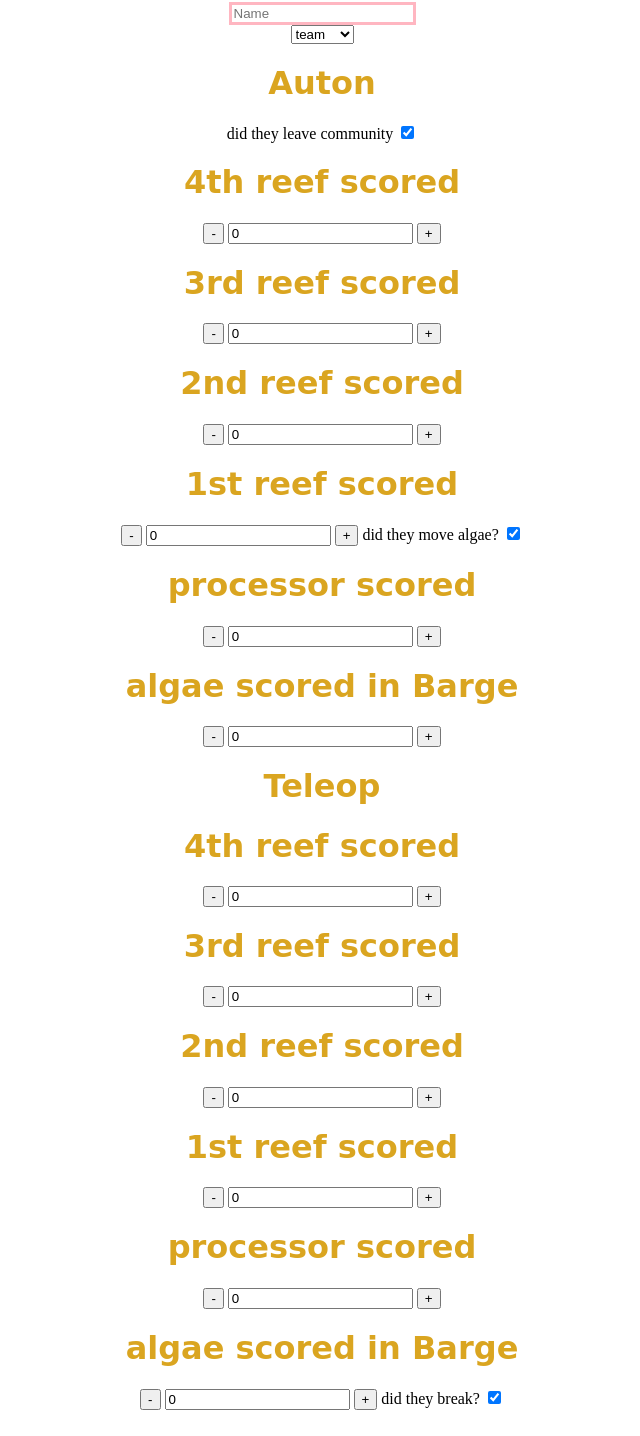
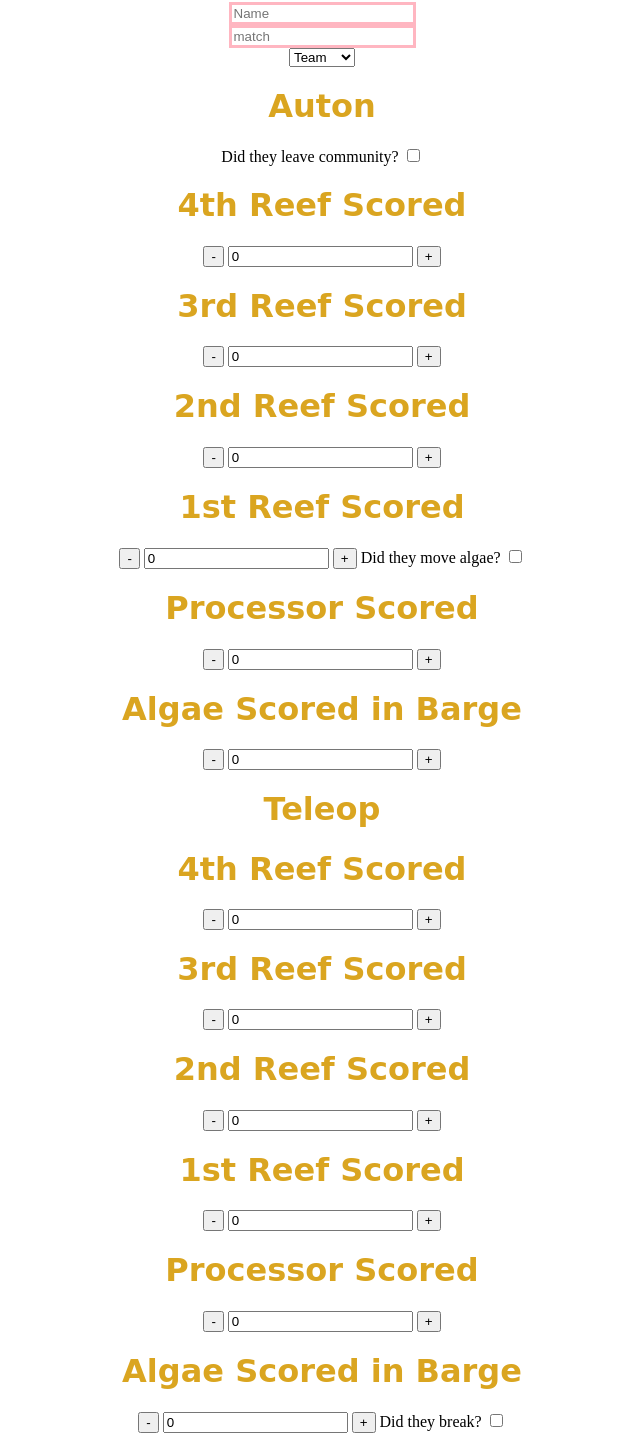
Before and after one commit to FRCTeam834/Scoutech25, a SvelteKit app: page / in a window 1280 px wide. Shown: the part 78-1514 px from the top of the page, without its empty margins (318-958 px from the left). Built offline with nearby package versions, Linux system fonts and the light colour scheme.

Commit message:
added form

```diff
--- a/src/lib/server/dataBase.js
+++ b/src/lib/server/dataBase.js
@@ -1,3 +1,2 @@
 import postgres from 'postgres';
-
 import { DATABASE_URL } from '$env/static/private';
--- a/src/routes/+page.svelte
+++ b/src/routes/+page.svelte
@@ -1,355 +1,218 @@
+<form action="DATABASE_URL" method="POST">
   <div class="center-wrapper">
-  <!--breaks before the start of the code so that it doesnt start at the very top of the page-->
-  <br>
-  <br>
-  <br>
+    <br><br><br><br>
+
+    <!-- Name Input -->
+    <input
+      type="text"
+      name="name"
+      placeholder="Name"
+      class="input place-self-center input-bordered w-full max-w-xs center"
+      required
+    /><br>
+<!---->
+    <input
+      type="text"
+      name="match_number"
+      placeholder="match"
+      class="input place-self-center input-bordered w-full max-w-xs center"
+      required
+    /><br>
+
+    <!-- Team Dropdown -->
+    <select name="team_number" class="select select-bordered w-full max-w-xs" required>
+      <option disabled selected>Team</option>
+      <option value="1">Team 1</option>
+      <option value="2">Team 2</option>
+      <option value="3">Team 3</option>
+      <option value="4">Team 4</option>
+      <option value="5">Team 5</option>
+    </select>
     <br>
 
-  <!--This is the input box that will be used to get peoples names-->
+    <!-- Auton Section -->
+    <header>
+      <h1 class="center-header">Auton</h1>
+    </header>
+
+    <label class="label cursor-pointer">
+      <span class="label-text">Did they leave community?</span>
+      <input type="checkbox" name="auton_left_community" class="toggle" />
+    </label>
+
+    <header>
+      <h1 class="center-header">4th Reef Scored</h1>
+    </header>
+
+    <button type="button" class="btn">-</button>
+    <input type="number" name="autonFourthCoral" value="0" class="input w-full max-w-xs" />
+    <button type="button" class="btn">+</button>
+
+    <header>
+      <h1 class="center-header">3rd Reef Scored</h1>
+    </header>
+
+    <button type="button" class="btn">-</button>
+    <input type="number" name="autonThirdCoral" value="0" class="input w-full max-w-xs" />
+    <button type="button" class="btn">+</button>
+
+    <header>
+      <h1 class="center-header">2nd Reef Scored</h1>
+    </header>
+
+    <button type="button" class="btn">-</button>
+    <input type="number" name="autonSecondCoral" value="0" class="input w-full max-w-xs" />
+    <button type="button" class="btn">+</button>
+
+    <header>
+      <h1 class="center-header">1st Reef Scored</h1>
+    </header>
+
+    <button type="button" class="btn">-</button>
+    <input type="number" name="autonFirstCoral" value="0" class="input w-full max-w-xs" />
+    <button type="button" class="btn">+</button>
+
+    <label class="label cursor-pointer">
+      <span class="label-text">Did they move algae?</span>
+      <input type="checkbox" name="auton_moved_algae" class="toggle" />
+    </label>
+
+    <header>
+      <h1 class="center-header">Processor Scored</h1>
+    </header>
+
+    <button type="button" class="btn">-</button>
+    <input type="number" name="autonProcessor" value="0" class="input w-full max-w-xs" />
+    <button type="button" class="btn">+</button>
+
+    <header>
+      <h1 class="center-header">Algae Scored in Barge</h1>
+    </header>
+
+    <button type="button" class="btn">-</button>
+    <input type="number" name="autonBarge" value="0" class="input w-full max-w-xs" />
+    <button type="button" class="btn">+</button>
+
+    <!-- Teleop Section -->
+    <header>
+      <h1 class="center-header">Teleop</h1>
+    </header>
+
+    <header>
+      <h1 class="center-header">4th Reef Scored</h1>
+    </header>
+
+    <button type="button" class="btn">-</button>
+    <input type="number" name="teleopFourthCoral" value="0" class="input w-full max-w-xs" />
+    <button type="button" class="btn">+</button>
+
+    <header>
+      <h1 class="center-header">3rd Reef Scored</h1>
+    </header>
+
+    <button type="button" class="btn">-</button>
+    <input type="number" name="teleopThirdCoral" value="0" class="input w-full max-w-xs" />
+    <button type="button" class="btn">+</button>
+
+    <header>
+      <h1 class="center-header">2nd Reef Scored</h1>
+    </header>
+
+    <button type="button" class="btn">-</button>
+    <input type="number" name="teleopSecondCoral" value="0" class="input w-full max-w-xs" />
+    <button type="button" class="btn">+</button>
+
+    <header>
+      <h1 class="center-header">1st Reef Scored</h1>
+    </header>
+
+    <button type="button" class="btn">-</button>
+    <input type="number" name="teleopFirstCoral" value="0" class="input w-full max-w-xs" />
+    <button type="button" class="btn">+</button>
+
+    <header>
+      <h1 class="center-header">Processor Scored</h1>
+    </header>
+
+    <button type="button" class="btn">-</button>
+    <input type="number" name="teleopProcessor" value="0" class="input w-full max-w-xs" />
+    <button type="button" class="btn">+</button>
+
+    <header>
+      <h1 class="center-header">Algae Scored in Barge</h1>
+    </header>
+
+    <button type="button" class="btn">-</button>
+    <input type="number" name="teleopBarge" value="0" class="input w-full max-w-xs" />
+    <button type="button" class="btn">+</button>
+
+    <label class="label cursor-pointer">
+      <span class="label-text">Did they break?</span>
+      <input type="checkbox" name="did_break" class="toggle" />
+    </label>
+
+    <header>
+      <h1>Did they play defense? How well?</h1>
+    </header>
+
     <input
       type="text"
-      placeholder="Name"
+      name="defense"
+      placeholder="Defense?"
       class="input place-self-center input-bordered w-full max-w-xs center"
     /><br>
 
-  <!--this is the dropdown that will be used to select the team number that you are scouting-->
-  <select class="select select-bordered w-full max-w-xs">
-    <option disabled selected>team</option>
-    <option>team 2</option>
-    <option>team 1</option>
-    <option>team 1</option>
-    <option>team 1</option>
-    <option>team 1</option>
-    <option>team 1</option>
-    <option>team 1</option>
-    <option>team 1</option>
-    <option>team 1</option>
-    <option>team 1</option>
-    <option>team 1</option>
-    <option>team 1</option>
-    <option>team 1</option>
-    <option>team 1</option>
-    <option>team 1</option>
-    <option>team 1</option>
-    <option>team 1</option>
-    <option>team 1</option>
-    <option>team 1</option>
-  </select>
-  <br>
-
-  <!--this is the division to the auton section of the code -->
-  <header>
-    <h1 class="center-header">Auton</h1>
-  </header>
-  <!--put if they left community here YES/NO -->
+    <label class="label cursor-pointer">
+      <span class="label-text">Did they shallow climb?</span>
+      <input type="checkbox" name="shallow_climb" class="toggle" />
+    </label>
 
     <label class="label cursor-pointer">
-    <span class="label-text">did they leave community</span>
-    <input type="checkbox" class="toggle" checked="checked" />
-  </label>
-  <!--put if they left community here YES/NO -->
-
-  <!--to describe what the button below does-->
-  <header>
-    <h1 class="center-header">4th reef scored</h1>
-  <header>
-
-  <!--for the auton fourth coral subtraction button-->
-  <button on:click={() => {
-    autonFourthCoral--
-  }}
-   class="btn">-</button>
-
-   <!--this is to show the current value of the number-->
-    <input type="text" value={autonFourthCoral} class="input w-full max-w-xs" />
-
-    <!--onclick to add to autonfourth coral-->
-    <button on:click={() => {
-      autonFourthCoral++
-    }} class="btn">+</button>
-      <!--to describe what the button below does-->
-  <header>
-    <h1 class="center-header">3rd reef scored</h1>
-  <header>
-
-  <!--for the auton fourth coral subtraction button-->
-  <button on:click={() => {
-    autonThirdCoral--
-  }}
-   class="btn">-</button>
-
-   <!--this is to show the current value of the number-->
-    <input type="text" value={autonThirdCoral} class="input w-full max-w-xs" />
-
-    <!--onclick to add to autonfourth coral-->
-    <button on:click={() => {
-      autonThirdCoral++
-    }} class="btn">+</button>
-
-<header>
-  <h1 class="center-header">2nd reef scored</h1>
-<header>
-
-<!--for the auton fourth coral subtraction button-->
-<button on:click={() => {
-  autonSecondCoral--
-}}
- class="btn">-</button>
-
- <!--this is to show the current value of the number-->
-  <input type="text" value={autonSecondCoral} class="input w-full max-w-xs" />
-
-
-  <!--onclick to add to autonfourth coral-->
-  <button on:click={() => {
-    autonSecondCoral++
-  }} class="btn">+</button>
-
-
-
-    <!--to describe what the button below does-->
-<header>
-  <h1 class="center-header">1st reef scored</h1>
-<header>
-
-<!--for the auton fourth coral subtraction button-->
-<button on:click={() => {
-  autonFirstCoral--
-}}
- class="btn">-</button>
-
- <!--this is to show the current value of the number-->
-  <input type="text" value={autonFirstCoral} class="input w-full max-w-xs" />
-
-
-  <!--onclick to add to autonfourth coral-->
-  <button on:click={() => {
-    autonFirstCoral++
-  }} class="btn">+</button>
-
-  <!--did they move algae?-->
-  <label class="label cursor-pointer">
-    <span class="label-text">did they move algae?</span>
-    <input type="checkbox" class="toggle" checked="checked" />
+      <span class="label-text">Did they deep climb?</span>
+      <input type="checkbox" name="deep_climb" class="toggle" />
     </label>
 
     <header>
-    <h1 class="center-header">processor scored</h1>
-  <header>
-  <!--algae put into processor-->
-  <button on:click={() => {
-    autonProcessor--
-  }}
-   class="btn">-</button>
-
-   <!--this is to show the current value of the number-->
-    <input type="text" value={autonProcessor} class="input w-full max-w-xs" />
-
-    <!--onclick to add to autonfourth coral-->
-    <button on:click={() => {
-      autonProcessor++
-    }} class="btn">+</button>
-
-
-  <header>
-    <h1 class="center-header">algae scored in Barge</h1>
-  <header>
-  <!--algae put into processor-->
-  <button on:click={() => {
-    autonBarge
-  }}
-   class="btn">-</button>
-
-   <!--this is to show the current value of the number-->
-    <input type="text" value={autonBarge} class="input w-full max-w-xs" />
-
-    <!--onclick to add to autonfourth coral-->
-    <button on:click={() => {
-      autonBarge++
-    }} class="btn">+</button>
-
-<header>
-  <h1 class="center-header">Teleop</h1>
-<header>
-
-   <!--to describe what the button below does-->
-   <header>
-    <h1 class="center-header">4th reef scored</h1>
-  <header>
-
-  <!--for the auton fourth coral subtraction button-->
-  <button on:click={() => {
-    teleopFourthCoral--
-  }}
-   class="btn">-</button>
-
-   <!--this is to show the current value of the number-->
-    <input type="text" value={teleopFourthCoral} class="input w-full max-w-xs" />
-
-    <!--onclick to add to autonfourth coral-->
-    <button on:click={() => {
-      teleopFourthCoral++
-    }} class="btn">+</button>
-      <!--to describe what the button below does-->
-  <header>
-    <h1 class="center-header">3rd reef scored</h1>
-  <header>
-
-  <!--for the auton fourth coral subtraction button-->
-  <button on:click={() => {
-    teleopThirdCoral--
-  }}
-   class="btn">-</button>
-
-   <!--this is to show the current value of the number-->
-    <input type="text" value={autonThirdCoral} class="input w-full max-w-xs" />
-
-    <!--onclick to add to autonfourth coral-->
-    <button on:click={() => {
-      teleopThirdCoral++
-    }} class="btn">+</button>
-
-<header>
-  <h1 class="center-header">2nd reef scored</h1>
-<header>
-
-<!--for the auton fourth coral subtraction button-->
-<button on:click={() => {
-  teleopSecondCoral--
-}}
- class="btn">-</button>
-
- <!--this is to show the current value of the number-->
-  <input type="text" value={teleopSecondCoral} class="input w-full max-w-xs" />
-
-
-  <!--onclick to add to autonfourth coral-->
-  <button on:click={() => {
-    teleopSecondCoral++
-  }} class="btn">+</button>
-
-
-
-    <!--to describe what the button below does-->
-<header>
-  <h1 class="center-header">1st reef scored</h1>
-<header>
-
-<!--for the auton fourth coral subtraction button-->
-<button on:click={() => {
-  teleopFirstCoral--
-}}
- class="btn">-</button>
-
- <!--this is to show the current value of the number-->
-  <input type="text" value={teleopFirstCoral} class="input w-full max-w-xs" />
-
-
-  <!--onclick to add to autonfourth coral-->
-  <button on:click={() => {
-    teleopFirstCoral++
-  }} class="btn">+</button>
-
-<header>
-  <h1 class="center-header">processor scored</h1>
-<header>
-<!--algae put into processor-->
-<button on:click={() => {
-  teleopProcessor--
-}}
- class="btn">-</button>
-
- <!--this is to show the current value of the number-->
-  <input type="text" value={autonProcessor} class="input w-full max-w-xs" />
-
-  <!--onclick to add to autonfourth coral-->
-  <button on:click={() => {
-    teleopProcessor++
-  }} class="btn">+</button>
-
-
-<header>
-  <h1 class="center-header">algae scored in Barge</h1>
-<header>
-<!--algae put into processor-->
-<button on:click={() => {
-  teleopBarge--
-}}
- class="btn">-</button>
-
- <!--this is to show the current value of the number-->
-  <input type="text" value={teleopBarge} class="input w-full max-w-xs" />
-
-  <!--onclick to add to autonfourth coral-->
-  <button on:click={() => {
-    teleopBarge++
-  }} class="btn">+</button>
-
-  <!--did they break-->
-  <label class="label cursor-pointer">
-    <span class="label-text">did they break?</span>
-    <input type="checkbox" class="toggle" checked="checked" />
-  </label>
-
-  <!--did they play defense, did they play it well?-->
-<header>
-  <h1> did they play defense, did they play it well?<br></header>
+      <h1>Any extra notes</h1>
+    </header>
     <input
-  type="text"
-  placeholder="defense?"
+    type="notes"
+    name="notes"
+    placeholder="notes?"
     class="input place-self-center input-bordered w-full max-w-xs center"
-
   /><br>
 
- <!--did they shallow climb-->
- <label class="label cursor-pointer">
-  <span class="label-text">did they shallow climb?</span>
-  <input type="checkbox" class="toggle" checked="checked" />
-</label>
-
-<!--did they deep climb-->
-<label class="label cursor-pointer">
-  <span class="label-text">did they deep climb?</span>
-  <input type="checkbox" class="toggle" checked="checked" />
-</label>
-
-
-
-
+    <br>
+    <button type="submit" class="btn">Submit</button>
   </div>
-<!--this is to declare variables to be used for counters-->
-<script>
-let autonFourthCoral = 0;
-let autonThirdCoral = 0;
-let autonSecondCoral=0;
-let autonFirstCoral=0;
-let autonProcessor=0;
-let autonBarge=0;
-let teleopFirstCoral=0;
-let teleopSecondCoral=0;
-let teleopThirdCoral = 0;
-let teleopFourthCoral=0
-let teleopBarge=0;
-let teleopProcessor=0;
-</script>
+</form>
 
 <style>
+input[type="number"]::-webkit-inner-spin-button,
+input[type="number"]::-webkit-outer-spin-button {
+  -webkit-appearance: none;
+  margin: 0;
+}
+
+input[type="number"] {
+  -moz-appearance: textfield; /* Firefox */
+}
+
   h1 {
     color: goldenrod;
     font-family: "Comic Sans MS", cursive;
   }
 
   .center-wrapper {
-  text-align: center; /* Centers all child elements horizontally */
+    text-align: center;
   }
 
   .center-header {
-  margin-top: 20px; /* Adds some
-  spacing between the dropdown and the header */
+    margin-top: 20px;
   }
 
   .center {
-  display: inline-block; /* Ensures the input remains block-like for styling */
+    display: inline-block;
     border: 3px solid lightpink;
   }
 </style>
```
Lines whose indentation alone changed are shown as unchanged.
